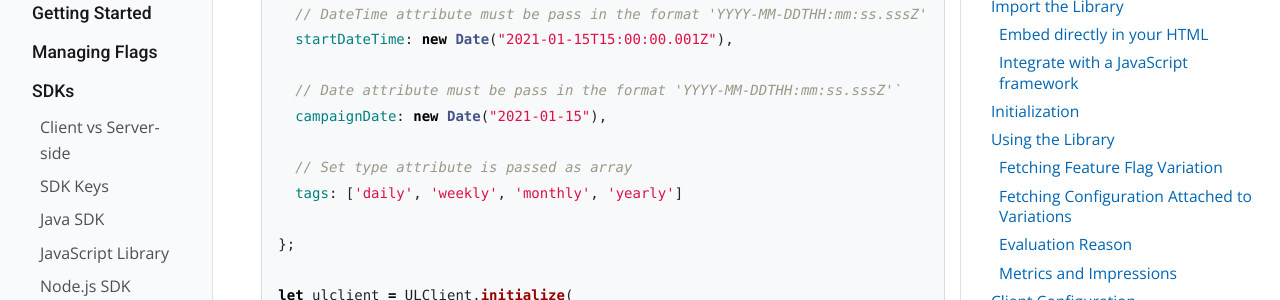
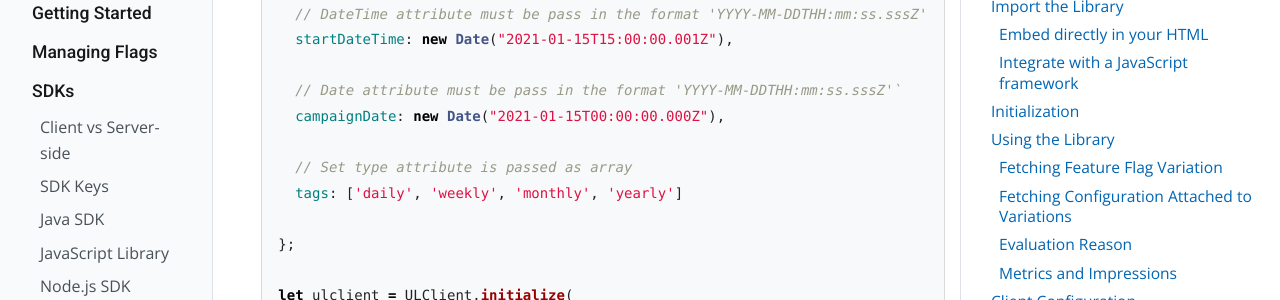
Before and after one commit to unlaunch/documentation, a Jekyll site: the page built from _docs/sdks/javascript-library.md, in a window 1280 px wide and 900 px high, scrolled down 7491 px. Shown: the part 152-452 px from the top of the window. Built offline with Jekyll 4.4.1, drawn with Linux system fonts in a browser that asks for light colours; nearby versions of some CDN libraries.

Commit message:
fix date example

```diff
--- a/_docs/sdks/javascript-library.md
+++ b/_docs/sdks/javascript-library.md
@@ -224,7 +224,7 @@ let attributes = {
   startDateTime: new Date("2021-01-15T15:00:00.001Z"),
 
   // Date attribute must be pass in the format 'YYYY-MM-DDTHH:mm:ss.sssZ'`
-  campaignDate: new Date("2021-01-15"),
+  campaignDate: new Date("2021-01-15T00:00:00.000Z"),
 
   // Set type attribute is passed as array
   tags: ['daily', 'weekly', 'monthly', 'yearly']
```
